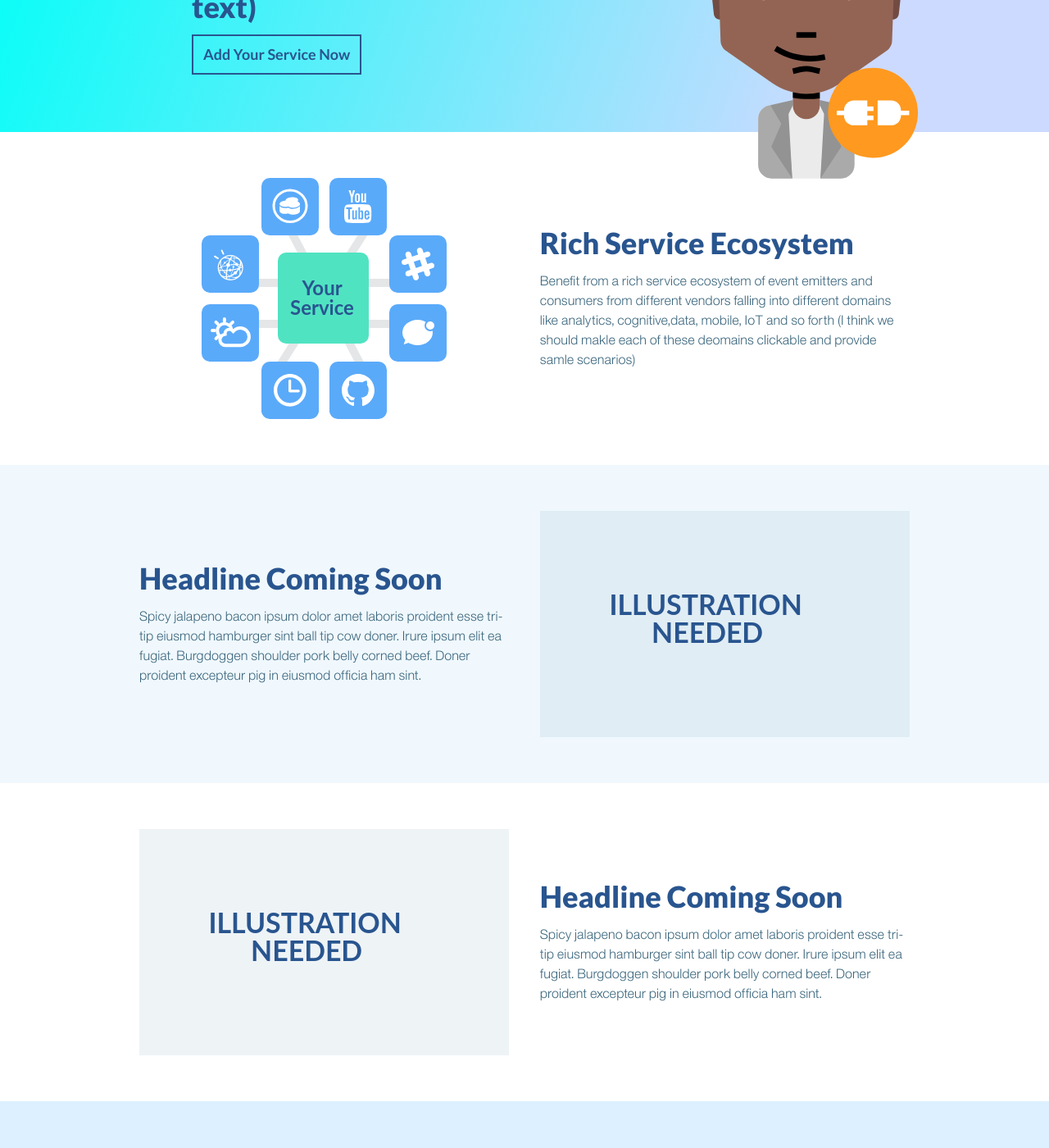
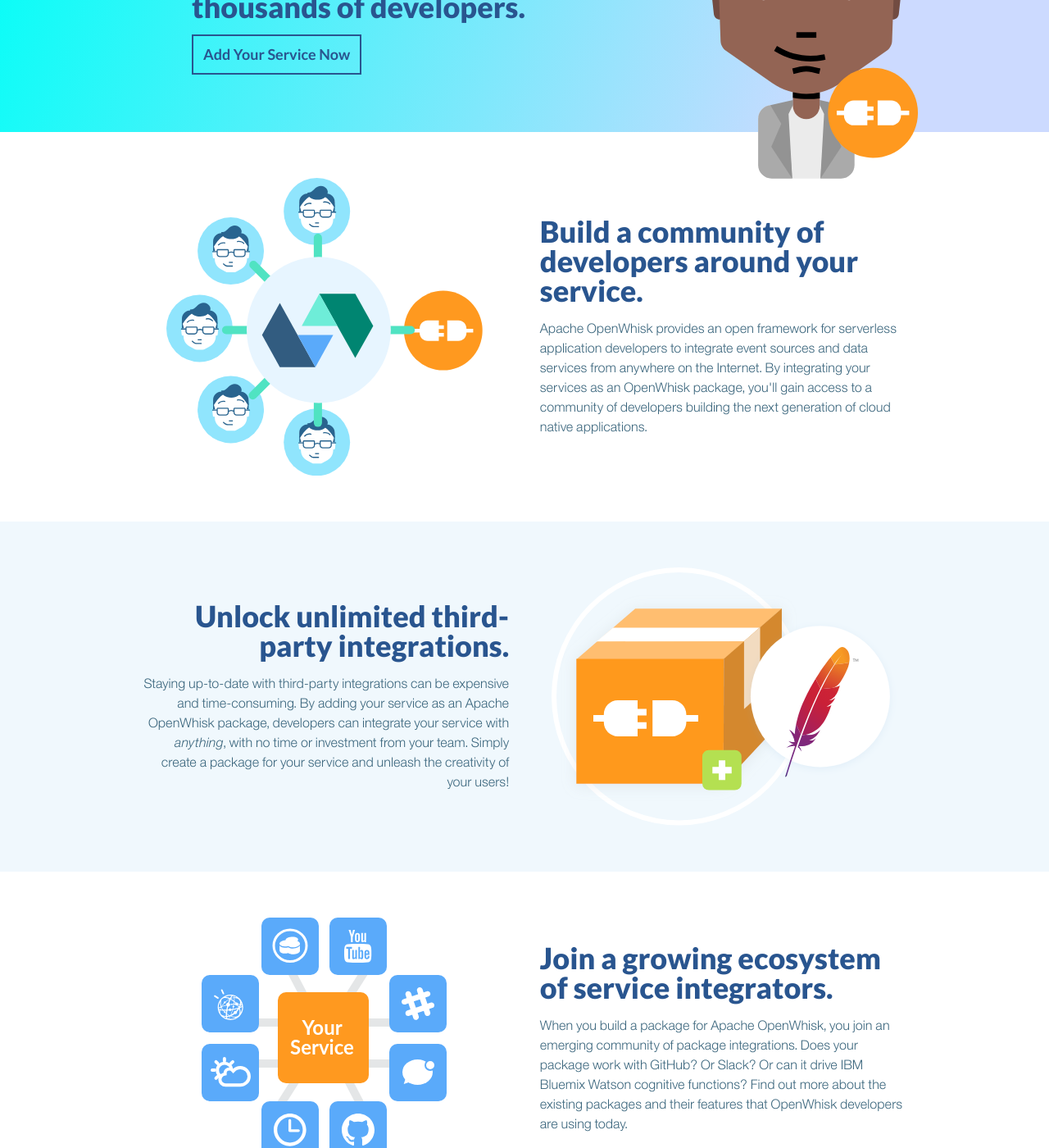
Before and after one commit to apache/openwhisk-website, a Jekyll site: the page built from service-integrators.md, in a window 1280 px wide and 1400 px high, scrolled down 260 px. Shown: the whole window at 82% size. Built offline with Jekyll 4.4.1, drawn with Linux system fonts in a browser that asks for light colours; some of the changed text lies outside the part shown.

Commit message:
feat(integrators): copy and illustrations for the page
- Adds the illustrations from @yumeforever (closes #12)
- Adds the content from @krook (closes #28)

```diff
--- a/_layouts/integrators.html
+++ b/_layouts/integrators.html
@@ -6,11 +6,11 @@
   <div class="main-cta">
     <div class="main-cta__lede main-cta__lede--padded">
       <h1 class="main-cta__title">
-        Enable your service for OpenWhisk and start playing the :serverless:
-        game (revise text)
+        Add your service to the Apache OpenWhisk ecosystem and expand your app’s
+        reach to thousands of developers.
       </h1>
       <a class="main-cta__button u-button"
-         href="#call-to-action">
+         href="https://github.com/openwhisk/openwhisk/blob/master/docs/packages.md#creating-a-package">
         Add Your Service Now
       </a>
     </div>
@@ -27,18 +27,19 @@
     <div class="main-content__columns main-content__columns--vertical-center">
       <div class="main-content__column">
         <img class="main-content__image"
-             src="{{ site.github.url }}/images/illustration-integrators.svg"
+             src="{{ site.github.url }}/images/illustration-integrator-community.svg"
              alt="OpenWhisk">
       </div>
       <div class="main-content__column">
         <h2 class="main-content__heading">
-          Rich Service Ecosystem
+          Build a community of developers around your service.
         </h2>
         <p class="main-content__text">
-          Benefit from a rich service ecosystem of event emitters and consumers
-          from different vendors falling into different domains like analytics,
-          cognitive,data, mobile, IoT and so forth (I think we should makle each
-          of these deomains clickable and provide samle scenarios)
+          Apache OpenWhisk provides an open framework for serverless application
+          developers to integrate event sources and data services from anywhere
+          on the Internet. By integrating your services as an OpenWhisk package,
+          you'll gain access to a community of developers building the next
+          generation of cloud native applications.
         </p>
       </div>
     </div>
@@ -47,22 +48,23 @@
 
 <section class="site-section site-section--gray">
   <div class="main-content">
-    <div class="main-content__columns main-content__columns--vertical-center">
+    <div class="main-content__columns main-content__columns--reverse main-content__columns--vertical-center">
+      <div class="main-content__column">
+        <img class="main-content__image"
+             src="{{ site.github.url }}/images/illustration-integrator-third-party.svg"
+             alt="OpenWhisk">
+      </div>
       <div class="main-content__column">
         <h2 class="main-content__heading">
-          Headline Coming Soon
+          Unlock unlimited third-party integrations.
         </h2>
         <p class="main-content__text">
-          Spicy jalapeno bacon ipsum dolor amet laboris proident esse tri-tip
-          eiusmod hamburger sint ball tip cow doner. Irure ipsum elit ea fugiat.
-          Burgdoggen shoulder pork belly corned beef. Doner proident excepteur
-          pig in eiusmod officia ham sint.
+          Staying up-to-date with third-party integrations can be expensive and
+          time-consuming. By adding your service as an Apache OpenWhisk package,
+          developers can integrate your service with <em>anything</em>, with no
+          time or investment from your team. Simply create a package for your
+          service and unleash the creativity of your users!
         </p>
-      </div>
-      <div class="main-content__column">
-        <img class="main-content__image"
-             src="{{ site.github.url }}/images/temp-placeholder.svg"
-             alt="OpenWhisk">
       </div>
     </div>
   </div>
@@ -73,18 +75,19 @@
     <div class="main-content__columns main-content__columns--vertical-center">
       <div class="main-content__column">
         <img class="main-content__image"
-             src="{{ site.github.url }}/images/temp-placeholder.svg"
+             src="{{ site.github.url }}/images/illustration-integrator-ecosystem.svg"
              alt="OpenWhisk">
       </div>
       <div class="main-content__column">
         <h2 class="main-content__heading">
-          Headline Coming Soon
+          Join a growing ecosystem of service integrators.
         </h2>
         <p class="main-content__text">
-          Spicy jalapeno bacon ipsum dolor amet laboris proident esse tri-tip
-          eiusmod hamburger sint ball tip cow doner. Irure ipsum elit ea fugiat.
-          Burgdoggen shoulder pork belly corned beef. Doner proident excepteur
-          pig in eiusmod officia ham sint.
+          When you build a package for Apache OpenWhisk, you join an emerging
+          community of package integrations. Does your package work with GitHub?
+          Or Slack? Or can it drive IBM Bluemix Watson cognitive functions? Find
+          out more about the existing packages and their features that OpenWhisk
+          developers are using today.
         </p>
       </div>
     </div>
```
Also changed, not shown: images/illustration-integrator-community.svg (added), images/illustration-integrator-ecosystem.svg (added), images/illustration-integrator-third-party.svg (added).
